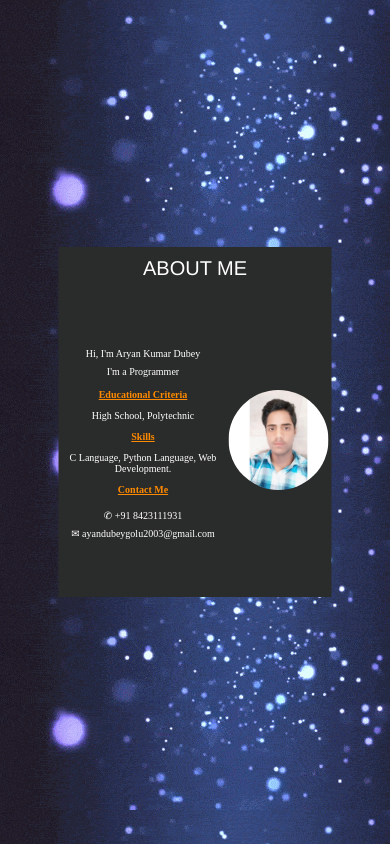
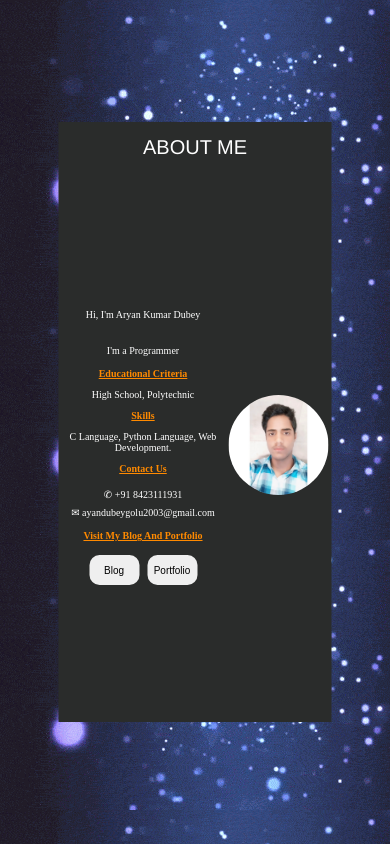
Before and after one commit to Aryan-we/About-Me, a plain HTML site: page index.html in a window 390 px wide. Drawn offline with Linux system fonts and the light colour scheme.

Commit message:
Update index.html

```diff
--- a/index.html
+++ b/index.html
@@ -17,10 +17,19 @@
         table tr td font center{
             font-size: 20px;
         }
-         table{
-            height:350px;
+         table tr td center font a button{
+            font-size: 10px;
+            width: 50px;
+            margin: 4px;
+            border: 0px;
+            cursor: pointer;
+
         }
+        table tr td center font a button:hover{
+            border-radius: 60px;
         }
+
+    }
         table{
             position: absolute;
             top:50%;
@@ -29,6 +38,18 @@
         }
         table tr td center img{
             border-radius: 50%;
+
+        }
+        button{
+            width: 100px;
+            height: 30px;
+            margin: 4px;
+            border: 0px;
+            cursor: pointer;
+            border-radius: 10px;
+        }
+        button:hover{
+          border-radius:35px;
 
         }
 
@@ -44,19 +65,22 @@
     <!--Row2-->
     <tr>
         <td><center>
-            <font size="6" color="white">Hi, I'm Aryan Kumar Dubey</font><br>
+            <font size="6" color="white">Hi, I'm Aryan Kumar Dubey</font><br><br>
             <font size="5" color="white">I'm  a Programmer</font>
             <font size="4" color="#ff8a00"><p><b><u>Educational Criteria</u></b></p>
              <font color="white"><p>High School, Polytechnic</p></font></font>
             <font size="4" color="#ff8a00"><p><b><u>Skills</u></b></p>
             <font color="white"><p>C Language, Python Language, Web Development.</p></font></font>
-            <font size="4" color="#ff8a00"><p><b><u>Contact Me</u></b></p>
+            <font size="4" color="#ff8a00"><p><b><u>Contact Us</u></b></p>
                 <font color="white" size="4">&#9990; +91 8423111931</font><br>
                 <font color="white" size="4">&#9993; ayandubeygolu2003@gmail.com</font></font>
+                <font size="4" color="#ff8a00"><p><b><u>Visit My Blog And Portfolio </u></b></p>
+                <font color="white" size="4"><a href="https://akd4life.wordpress.com"><button>Blog</button><a href="https://aryan-we.github.io/portfolio/"><button>Portfolio</button></a></font>
+                </font>
 
             </center>
         </td>
-        <td><center><img src="pic.jpg" alt="error" height="500px"></center></td>
+        <td><center><img src="./pic.jpg" alt="error" height="500px"></center></td>
 
     </tr>
 
```
